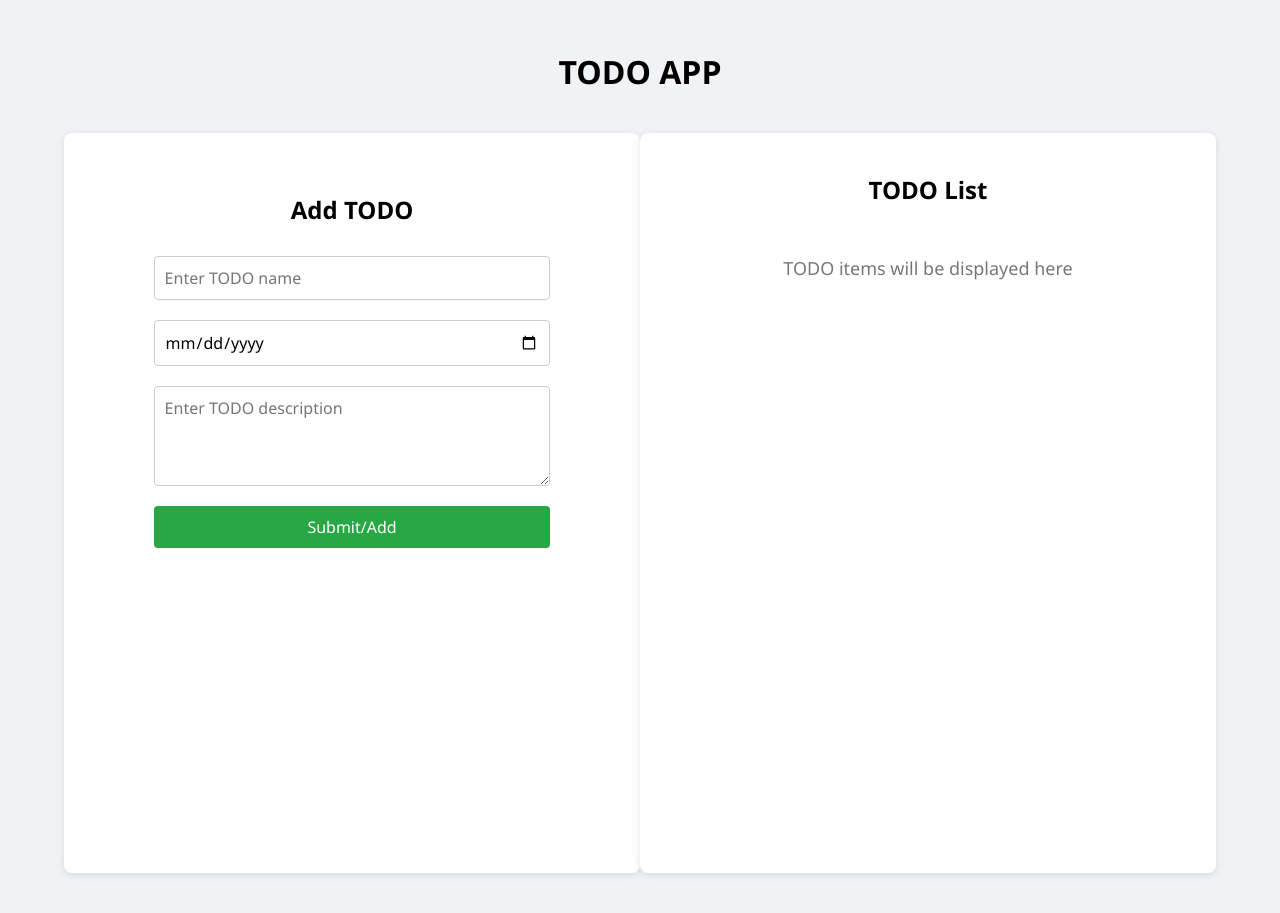
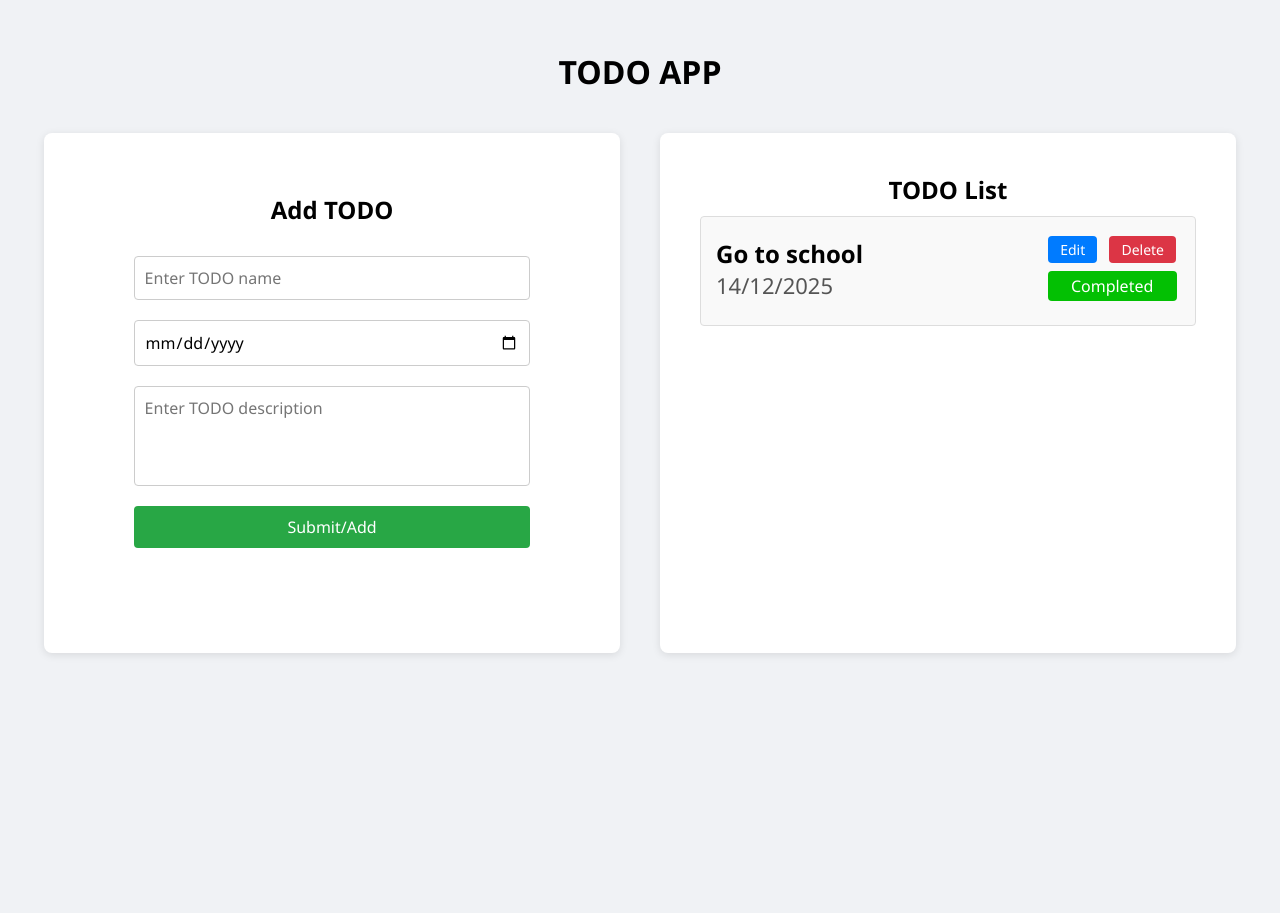
Before and after one commit to Anwar0904/todo-app, a PHP site: page / in a window 1280 px wide. Run offline with PHP 8.4, Linux system fonts and the light colour scheme.

Commit message:
Second commit:making the todo list section and designing it

```diff
--- a/assets/css/style.css
+++ b/assets/css/style.css
@@ -24,13 +24,15 @@ main {
   padding: 40px;
   border-radius: 8px;
   box-shadow: 0 2px 8px rgba(0, 0, 0, 0.1);
-  margin: 20px 0 40px 0;
+  margin: 20px 20px 40px;
   min-height: 40vh;
-  min-width: max(500px, 45%);
+  width: max(500px, 45%);
 }
 .form_section {
   text-align: center;
   padding-bottom: 60px;
+  max-width: 600px;
+  max-height: 65vh;
 }
 .form_section h2 {
   margin: 20px 0;
@@ -56,7 +58,7 @@ main {
     border: 1px solid #ccc;
     border-radius: 4px;
     font-size: 16px;
-    resize: vertical;
+    resize: none;
   }
   input[type="submit"] {
     background-color: #28a745;
@@ -68,13 +70,95 @@ main {
 }
 
 .display_section {
-align-self: auto;
- overflow-y: auto;
+   height: 65vh;
+  overflow-y: auto;
   text-align: center;
 }
 
 .no_todo_msg {
-    margin-top: 50px;
-    font-size: 18px;
-    color: #777;
+  margin-top: 50px;
+  font-size: 18px;
+  color: #777;
 }
+
+.todo_item {
+  position: relative;
+  background-color: #f9f9f9;
+  border: 1px solid #ddd;
+  border-radius: 4px;
+  padding: 15px;
+  margin: 10px 0;
+  padding-bottom: 20px;
+  text-align: left;
+  transition: all 0.3s ease;
+  .todo_item_display {
+    display: flex;
+    justify-content: space-evenly;
+    align-items: center;
+  }
+  .todo_name_and_date {
+    flex-grow: 1;
+  }
+
+  h3 {
+    font-size: 24px;
+  }
+  p#todo_date {
+    font-size: 22px;
+    color: #555;
+  }
+
+  p#todo_desc {
+    margin-top: 10px;
+    font-size: 17px;
+    color: #333;
+    display: none;
+  }
+
+  .todo_dropdown {
+  position: absolute;
+  bottom: 0px;
+  display: none;
+  text-align: center;
+  width: 100%;
+  transition: all 0.3s ease;
+}
+
+  .dropdown_arrow {
+    cursor: pointer;
+    user-select: none;
+  }
+  .edit_btn,
+  .delete_btn {
+    margin: 4px;
+    padding: 4px 12px;
+    border: none;
+    border-radius: 4px;
+    color: white;
+    cursor: pointer;
+    font-size: 14px;
+    transition: background-color 0.3s ease;
+  }
+  .edit_btn {
+    background-color: #007bff;
+  }
+  .delete_btn {
+    background-color: #dc3545;
+  }
+  .complete_btn {
+    display: block;
+    margin: 4px auto;
+    padding: 4px 20px;
+    width: 95%;
+    background-color: rgb(3, 192, 3);
+    border: none;
+    border-radius: 4px;
+    color: white;
+    cursor: pointer;
+    font-size: 16px;
+    transition: background-color 0.3s ease;
+  }
+}
+.todo_item:hover .todo_dropdown {
+  display: block;
+}
--- /dev/null
+++ b/assets/js/script.js
@@ -0,0 +1,13 @@
+const dropdownArrow = document.querySelector('.dropdown_arrow');
+const todo_desc = document.querySelector('#todo_desc');
+
+dropdownArrow.onclick = function() {
+
+    if(todo_desc.style.display === 'block'){
+        todo_desc.style.display = 'none';
+        dropdownArrow.style.transform = 'rotate(0deg)';
+    } else {
+        todo_desc.style.display = 'block';
+        dropdownArrow.style.transform = 'rotate(180deg)';
+    }
+}
--- a/index.php
+++ b/index.php
@@ -1,17 +1,17 @@
 <?php
-$todo_items = null;
-// $todo_items = [
-//     [
-//         'name' => 'Buy groceries',
-//         'description' => 'Milk, Bread, Eggs, Butter',
-//         'due_date' => '2024-07-01'
-//     ],
-//     [
-//         'name' => 'Finish project report',
-//         'description' => 'Complete the final draft of the project report and send it to the manager.',
-//         'due_date' => '2024-07-03'
-//     ]
-// ];
+// $todo_items = null;
+$todo_items = [
+  [
+    'name' => 'Buy groceries',
+    'description' => 'Milk, Bread, Eggs, Butter',
+    'due_date' => '2024-07-01'
+  ],
+  [
+    'name' => 'Finish project report',
+    'description' => 'Complete the final draft of the project report and send it to the manager.',
+    'due_date' => '2024-07-03'
+  ]
+];
 ?>
 
 <!DOCTYPE html>
@@ -32,7 +32,7 @@ $todo_items = null;
       <form action="./includes/database.php" method="post">
         <input type="text" name="todo_name" class="todo_name" id="todo_name" placeholder="Enter TODO name">
         <input type="date" name="todo_date" class="todo_date" id="todo_date" placeholder="TODO date">
-        <textarea name="todo_desc" id="todo_desc" rows="5" placeholder="Enter TODO description"></textarea>
+        <textarea name="todo_desc" id="todo_desc_input" rows="5" placeholder="Enter TODO description"></textarea>
         <input type="submit" name="submit" value="Submit/Add" id="submit_btn" class="submit_btn">
       </form>
     </section>
@@ -40,26 +40,39 @@ $todo_items = null;
       <h2>TODO List</h2>
       <div class="todo_display" id="todo_display">
         <?php
-        if (!$todo_items) {
-          echo "<p class='no_todo_msg'>TODO items will be displayed here</p>";
-        } else {
-          // Display TODO items
-          foreach ($todo_items as $item) {
-            echo "<div class='todo_item'>
-                                    <h3>{$item['name']}</h3>
-                                    <p>{$item['description']}</p>
-                                    <span>Due Date: {$item['due_date']}</span>
-                                    <button class='edit_btn'>Edit</button>
-                                    <button class='delete_btn'>Delete</button>
-                                    <button class='complete_btn'>Completed</button>
-                                  </div>";
-          }
-        }
+        // if (!$todo_items) {
+        //   echo "<p class='no_todo_msg'>TODO items will be displayed here</p>";
+        // } else {
+        //   // Display TODO items
+        //   foreach ($todo_items as $item) {
+        //     echo "";
+        //   }
+        // }
         ?>
+        <div class='todo_item'>
+          <div class="todo_item_display">
+            <div class="todo_name_and_date">
+              <h3 id="todo_name">Go to school</h3>
+            <p id="todo_date">14/12/2025</p>
+            </div>
 
-      </div>
+            <div class="todo_item_btns">
+              <button class='edit_btn'>Edit</button>
+              <button class='delete_btn'>Delete</button>
+              <button class='complete_btn'>Completed</button>
+            </div>
+          </div>
+          <div class="todo_dropdown">
+          <img src="./assets/images/arrow-down-sign-to-navigate.png" alt="dropdown arrow" class="dropdown_arrow" id="dropdown_arrow" width="20" height="20">
+
+          </div>
+          <p id="todo_desc">Lorem ipsum, dolor sit amet consectetur adipisicing elit. Atque alias fuga voluptatum eum, exercitationem incidunt, at assumenda numquam dolor quaerat ipsum deleniti dolorem nisi ipsam beatae debitis! Necessitatibus, beatae libero.</p>
+
+          <!-- <p class='no_todo_msg'>TODO items will be displayed here</p> -->
+        </div>
     </section>
   </main>
+  <script src="./assets/js/script.js"></script>
 </body>
 
 </html>
```
Also changed, not shown: assets/images/arrow-down-sign-to-navigate.png (added).
